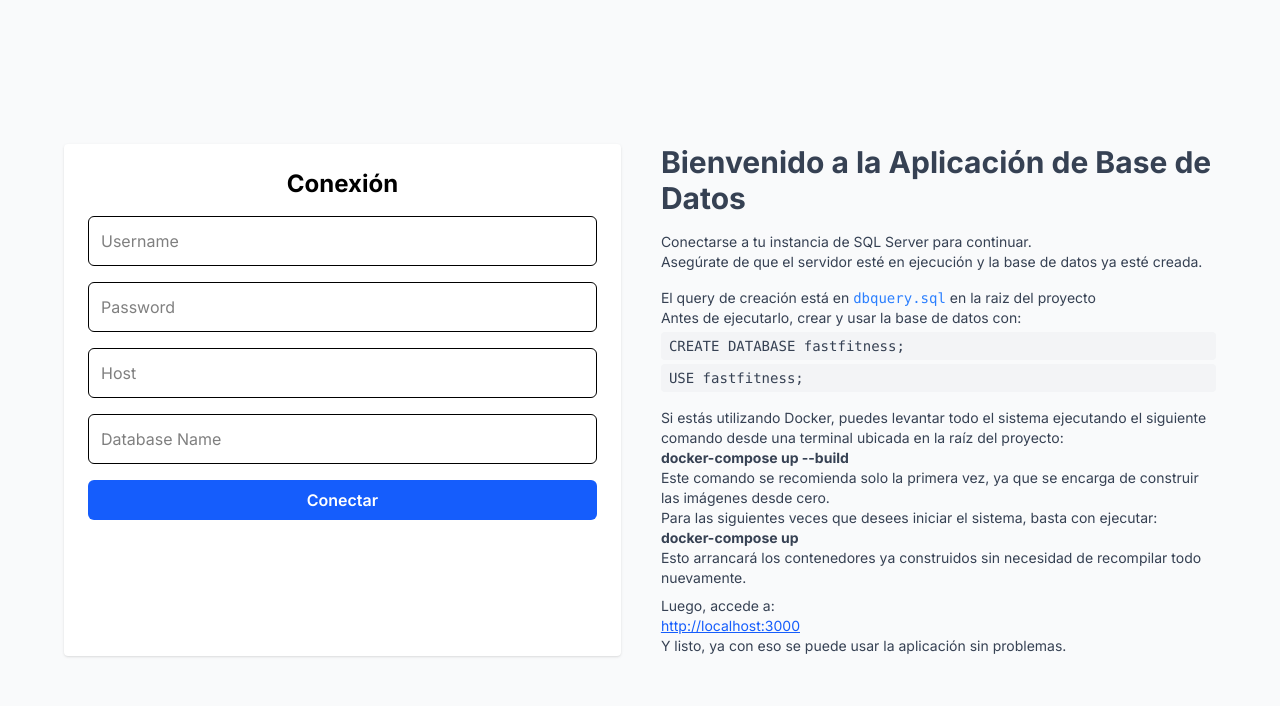
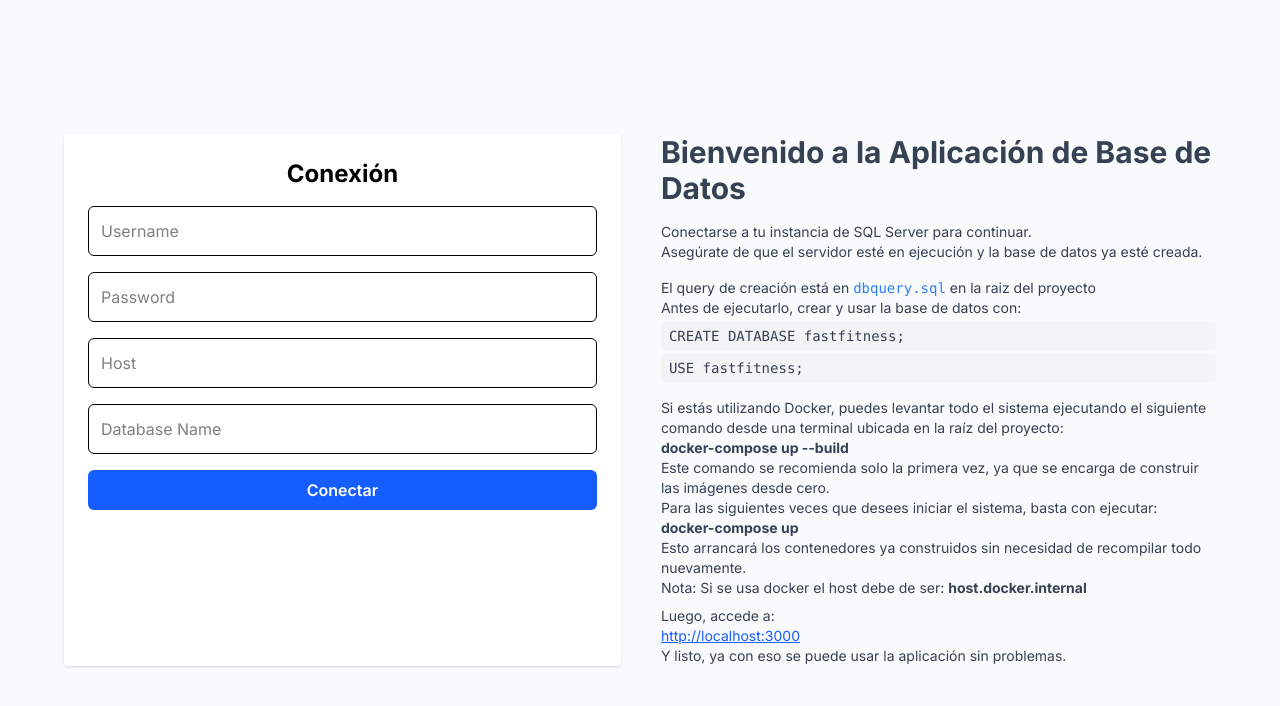
Before and after one commit to Jonathansl17/DataBaseProyect, a Next.js app in the folder frontend/: page /auth in a window 1280 px wide. Shown: the top 706 px of the page. Built offline with nearby package versions, Linux system fonts and the light colour scheme.

Commit message:
Insstrucciones de uso

```diff
--- a/frontend/app/auth/page.tsx
+++ b/frontend/app/auth/page.tsx
@@ -141,6 +141,10 @@ export default function AuthPage() {
                 Esto arrancará los contenedores ya construidos sin necesidad de recompilar todo nuevamente.
                 </p>
 
+                <p>
+                    Nota: Si se usa docker el host debe de ser: <strong>host.docker.internal</strong>
+                </p>
+
             <p className="mt-2">
               Luego, accede a:
               <br />
```
